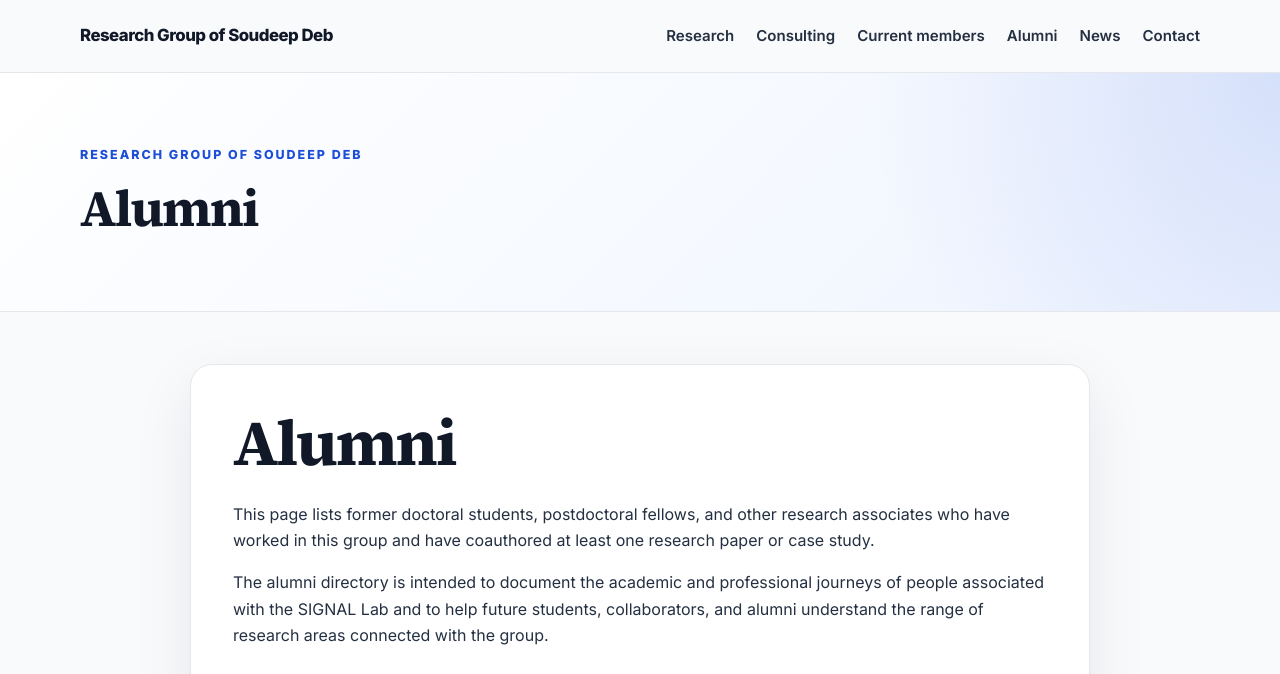
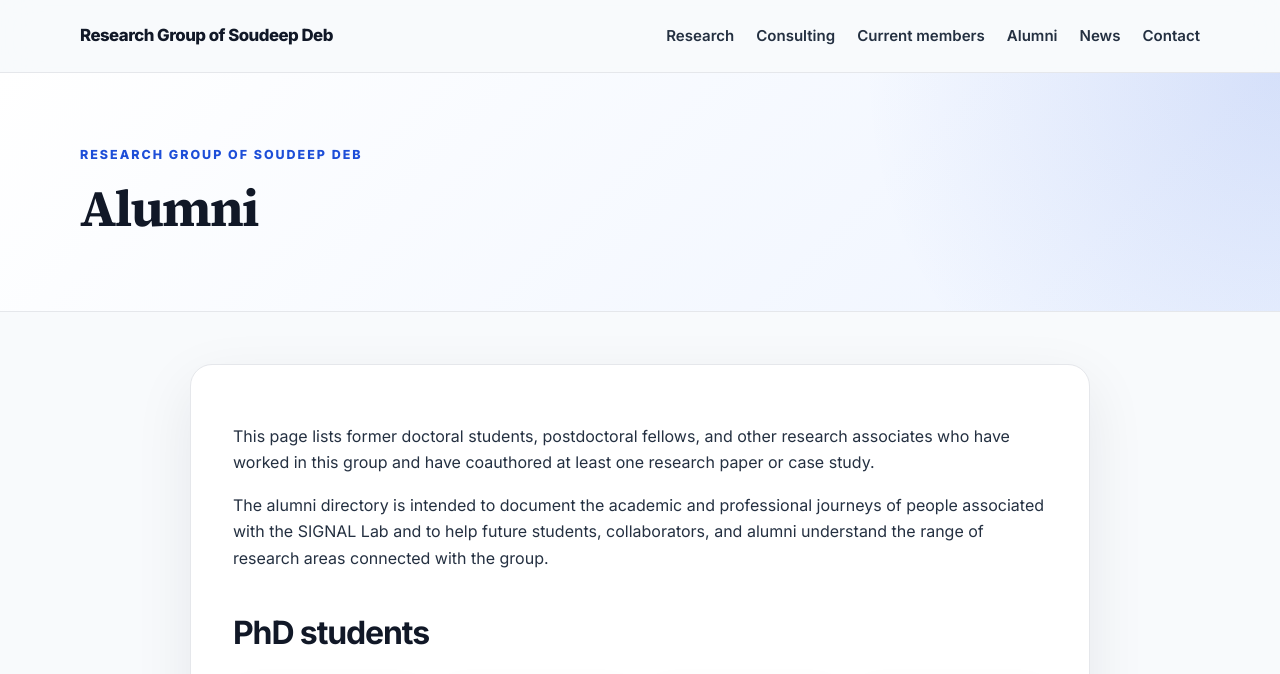
Before and after one commit to soudeepd/soudeeps-research-group, a Jekyll site: the page built from docs/_pages/alumni.md, in a window 1280 px wide and 900 px high, cut to the strip 0-674 px from the top of the window. Built offline with Jekyll 4.4.1, drawn with Linux system fonts in a browser that asks for light colours.

Commit message:
Update alumni.md

```diff
--- a/docs/_pages/alumni.md
+++ b/docs/_pages/alumni.md
@@ -3,8 +3,6 @@ layout: page
 title: Alumni
 permalink: /alumni/
 ---
-
-# Alumni
 
 This page lists former doctoral students, postdoctoral fellows, and other research associates who have worked in this group and have coauthored at least one research paper or case study.
 
```
